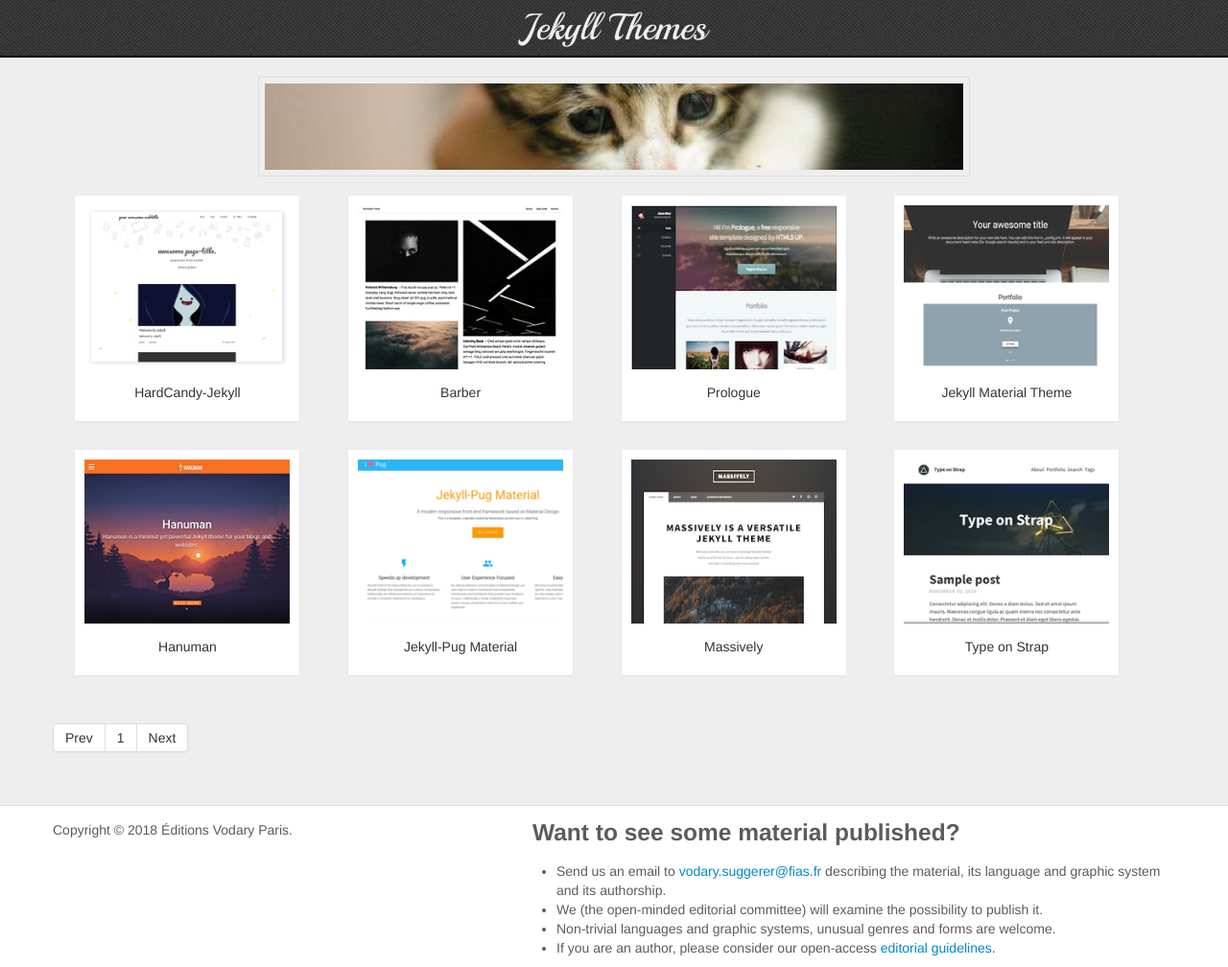
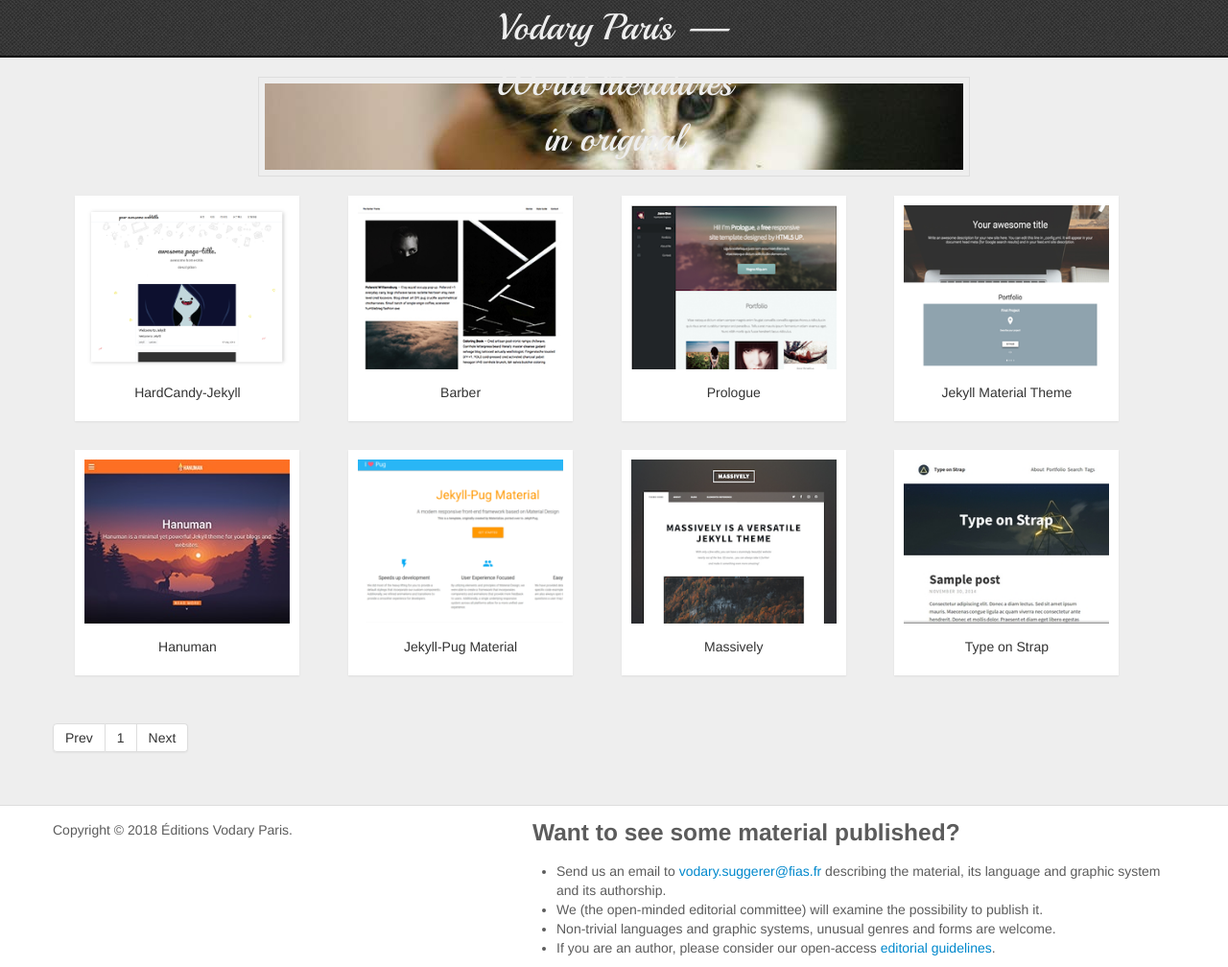
Before and after one commit to mlare/vodary, a Jekyll site: the page built from index.html, in a window 1280 px wide. Shown: the whole page at 96% size. Built offline with Jekyll 4.4.1, drawn with Linux system fonts in a browser that asks for light colours; Markdown is read by kramdown in place of the engine named in the settings; the list of posts is cut into pages by our own code.

Commit message:
Update _config.yml

```diff
--- a/_config.yml
+++ b/_config.yml
@@ -1,8 +1,8 @@
-name: Jekyll Themes
-url: http://matt.harzewski.com
-description: Insert tagline here
+name: Vodary Paris — World literatures in original
+url: https://vodary.paris.fr
+description: across languages and scripts
 
-permalink: /themes/:title/
+permalink: /book/:title/
 
 gems: [jekyll-paginate]
 
```
